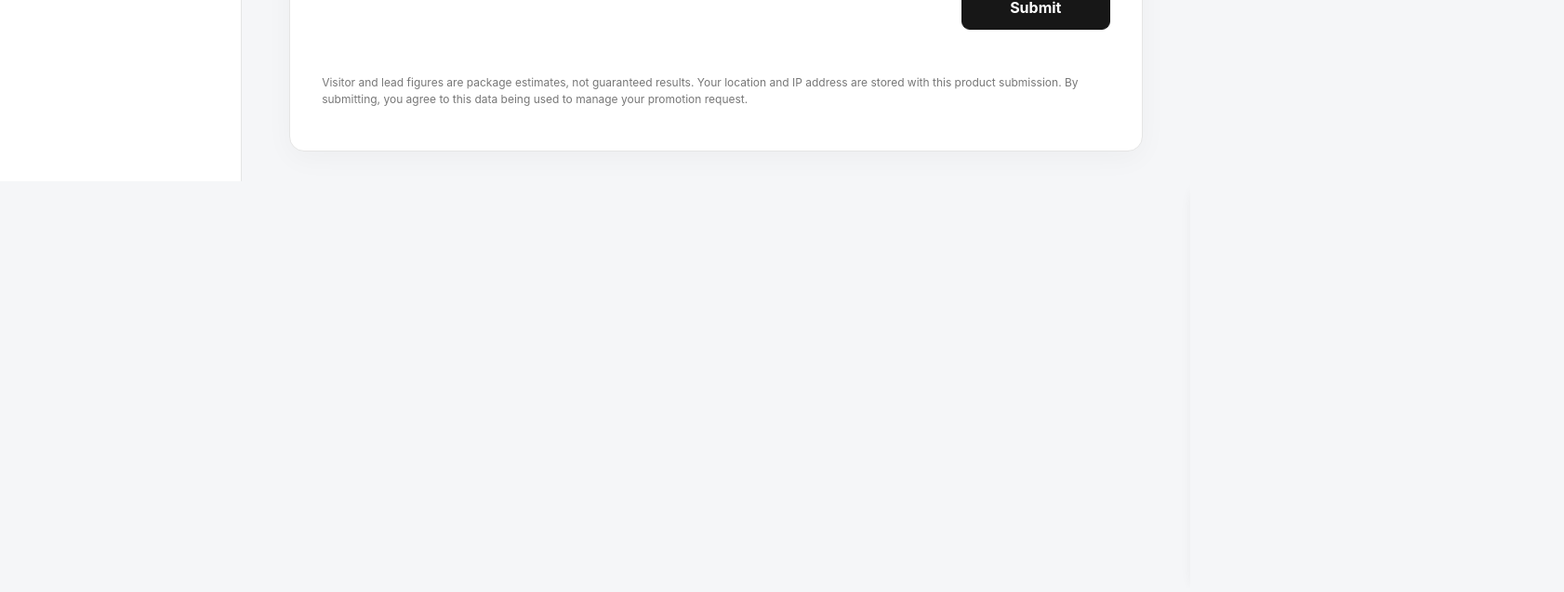
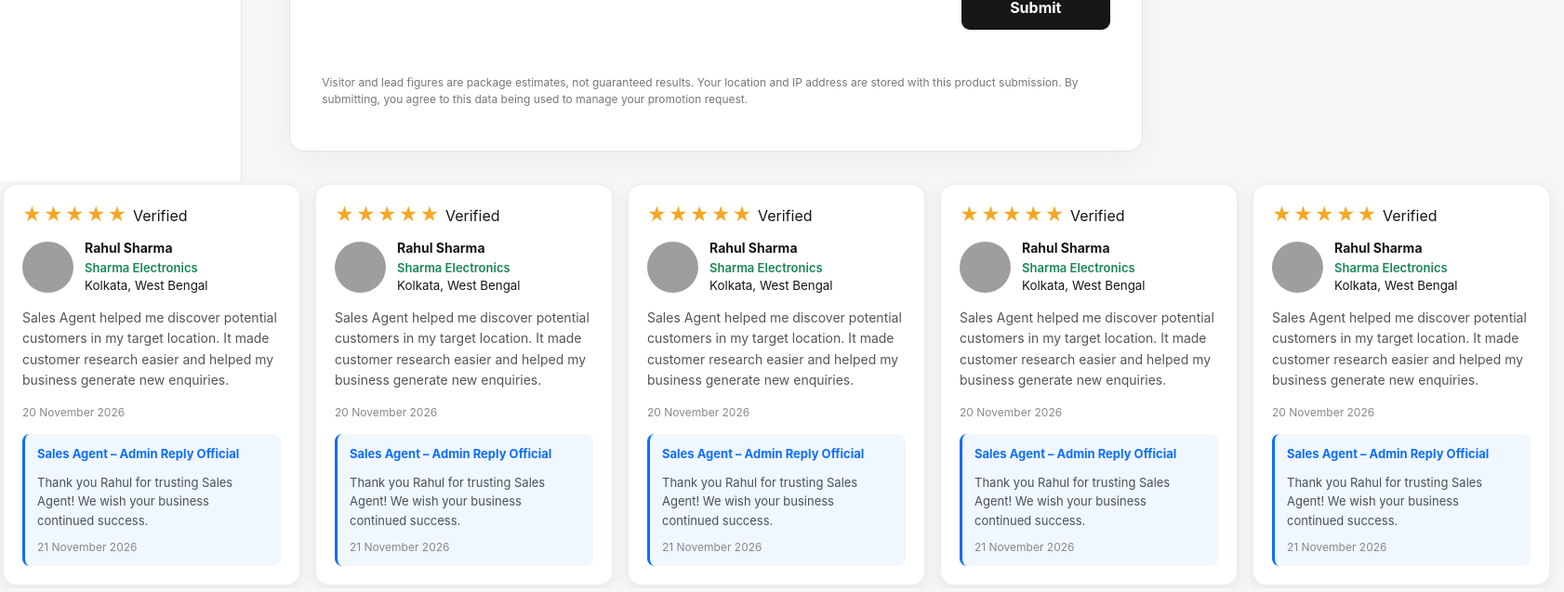
Before and after one commit to saleAgent/crowl, a plain HTML site: page index.html in a window 1280 px wide. Shown: the part 1138-1775 px from the top of the page at 93% size, 1682 px wide, since content can reach past the window. Drawn offline with nearby package versions, Linux system fonts and the light colour scheme; no server answers; grey boxes are pictures that could not be loaded.

Commit message:
Update index.html

```diff
--- a/index.html
+++ b/index.html
@@ -1498,7 +1498,6 @@ async function initializeUserAuth() {
 initializeUserAuth();
 
 </script>
-  <marquee>
 <table>
   <tr>
     <td><div class="review-card" id="reviewTemplate">
@@ -1708,8 +1707,5 @@ initializeUserAuth();
     </div></td>
   </tr>
 </table>
-
-  </marquee>
-
 </body>
 </html>
```
